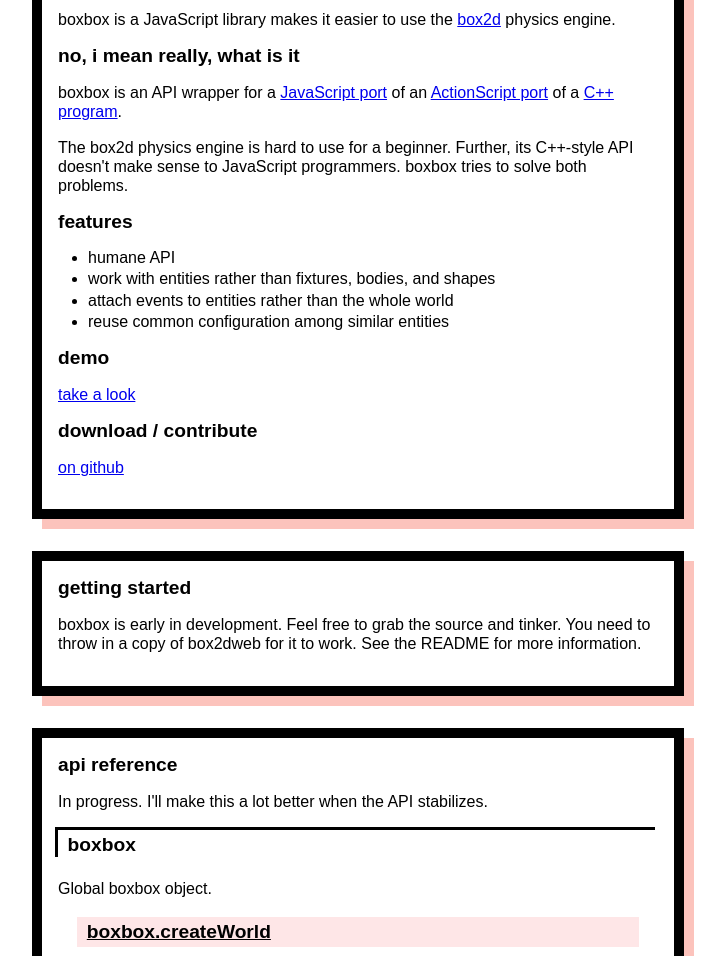
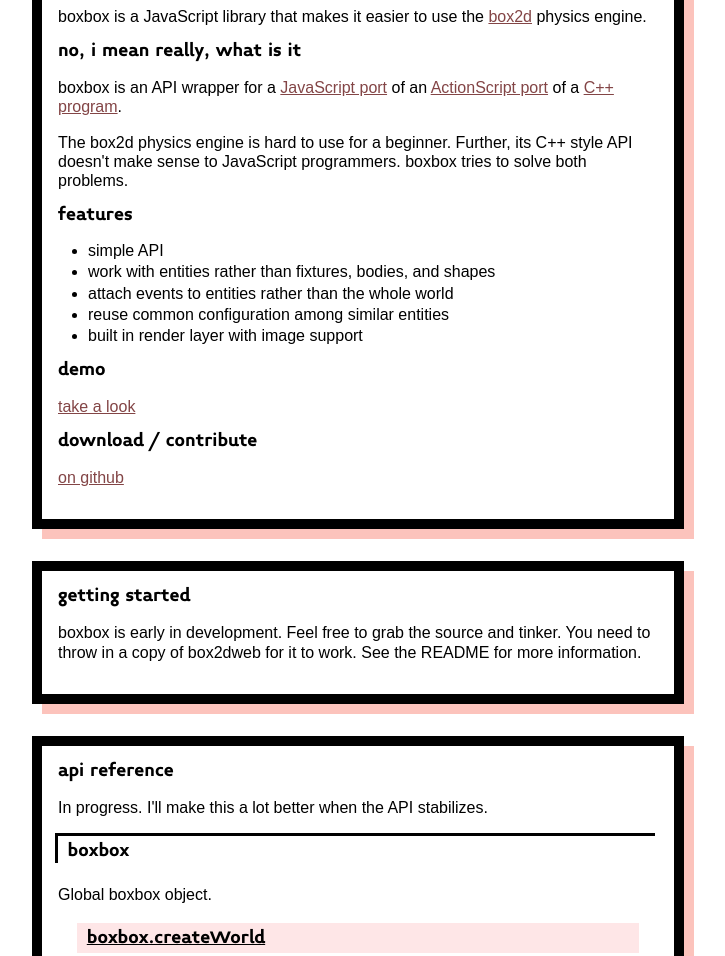
Before and after one commit to incompl/boxbox, a plain HTML site: page index.html in a window 1280 px wide. Shown: the part 280-1236 px from the top of the page, without its empty margins (282-1007 px from the left). Drawn offline with nearby package versions, Linux system fonts and the light colour scheme.

Commit message:
style tweaks

```diff
--- a/index.html
+++ b/index.html
@@ -18,7 +18,7 @@
         <article>
             <h2>what is boxbox?</h2>
             <p>
-                boxbox is a JavaScript library makes it easier to use the
+                boxbox is a JavaScript library that makes it easier to use the
                 <a href="http://box2d.org/">box2d</a> physics engine.
             </p>
             <h2>no, i mean really, what is it</h2>
@@ -29,15 +29,16 @@
                 <a href="http://box2d.org/">C++ program</a>.
             </p>
             <p>
-                The box2d physics engine is hard to use for a beginner. Further, its C++-style API
+                The box2d physics engine is hard to use for a beginner. Further, its C++ style API
                 doesn't make sense to JavaScript programmers. boxbox tries to solve both problems.
             </p>
             <h2>features</h2>
             <ul>
-                <li>humane API</li>
+                <li>simple API</li>
                 <li>work with entities rather than fixtures, bodies, and shapes</li>
                 <li>attach events to entities rather than the whole world</li>
                 <li>reuse common configuration among similar entities</li>
+                <li>built in render layer with image support</li>
             </ul>
             <h2>demo</h2>
             <p>
--- a/style.css
+++ b/style.css
@@ -1,3 +1,21 @@
+@font-face {
+    font-family: "Midiet";
+    src: url("Midiet_Sans_Bold.otf");
+}
+
+a:link {
+    color: #834546;
+}
+a:visited {
+    color: black;
+}
+a:hover {
+    background-color: #FEE6E7;
+}
+a:active {
+    background-color: #FEE6E7;
+}
+
 body {
     margin: 0;
     padding: 0;
@@ -9,7 +27,8 @@ header {
     padding: 2em 0 0;
 }
 
-h1, h2, h3 {
+h1, h2, h3, h4, h5, h6 {
+    font-family: Midiet;
     margin: 0;
 }
 
@@ -24,14 +43,14 @@ h2 {
 h3 {
     font-size: 1.2em;
     margin: 1em 0;
-    padding: .2em .5em;
+    padding: .3em .5em .2em;
     box-shadow: -3px -3px 0 black;
 }
 
 h4 {
     font-size: 1.2em;
     margin: 1em;
-    padding: .2em .5em;
+    padding: .3em .5em .2em;
     background-color: #FEE6E7;
 }
 
@@ -58,6 +77,7 @@ p {
 mark {
     background-color: #FEE6E7;
     font-weight: bold;
+    font-family: Midiet;
 }
 
 .section > p, .section > ul, .section > ol {
@@ -67,7 +87,7 @@ mark {
 .section > code {
     display: block;
     margin: 1em 3em;
-    padding: .5em;
+    padding: .7em 1em;
     background-color: #E3E3E3;
     white-space: pre;
 }
```
Also changed, not shown: Midiet_Sans_Bold.otf (added), Midiet_Sans_Italic_Bold.otf (added), Midiet_Sans_Italic_Light.otf (added), Midiet_Sans_Italic_Medium.otf (added), Midiet_Sans_Light.otf (added), Midiet_Sans_Medium.otf (added). Lines whose indentation alone changed are shown as unchanged.
